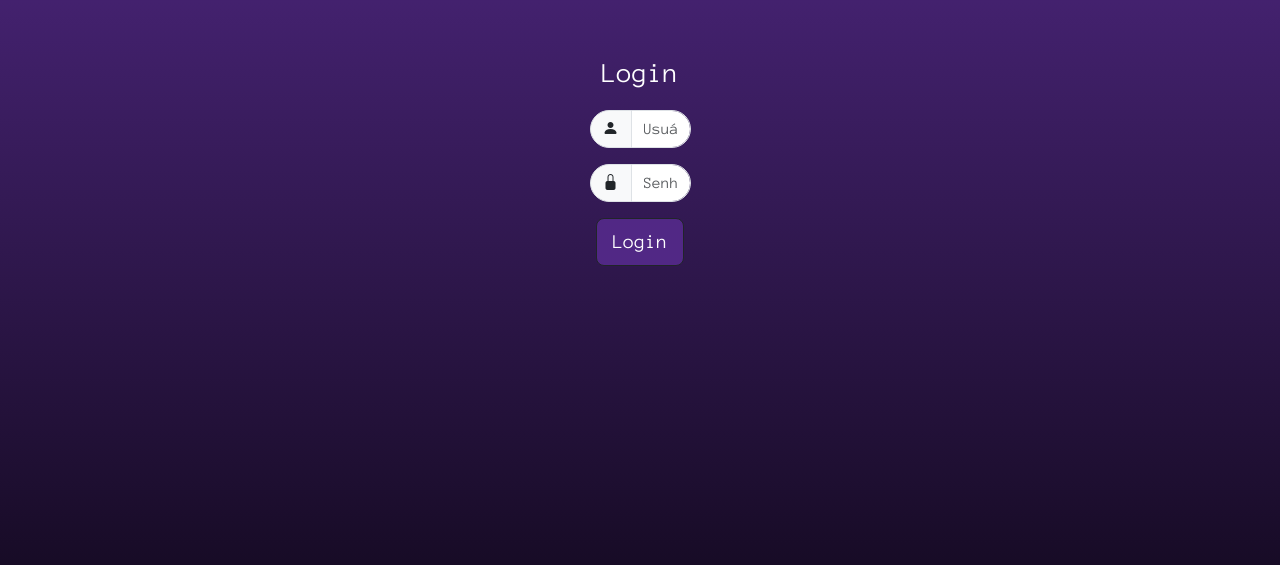
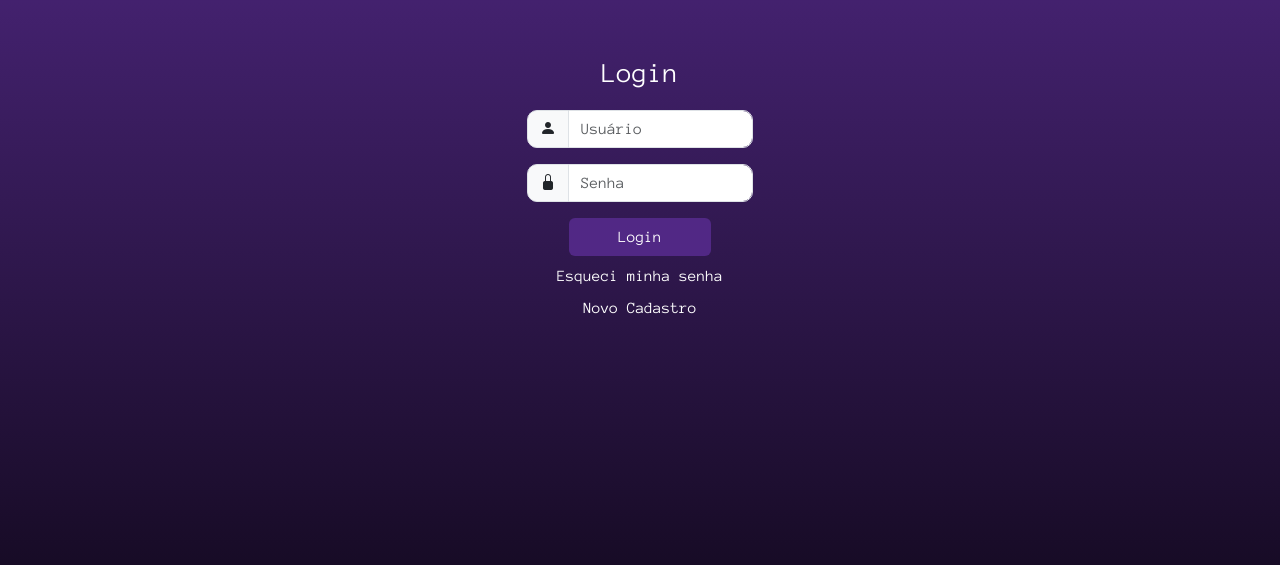
Before and after one commit to allef-rodri/FIAP, a plain HTML site: page FINTECH/index.html in a window 1280 px wide. Shown: the part 179-744 px from the top of the page. Drawn offline with nearby package versions, Linux system fonts and the light colour scheme.

Commit message:
Inserindo campos de cadastro de usuário e esqueci minha senha

```diff
--- a/FINTECH/assets/css/styles.css
+++ b/FINTECH/assets/css/styles.css
@@ -24,15 +24,23 @@ body, html {
 }
 
 #login .input-group-text {
-  border-radius: 20px 0 0 20px;
+  border-radius: 10px 0 0 10px;
 }
 
 #login .login-input {
-  border-radius: 0 20px 20px 0;
+  border-radius: 0 10px 10px 0;
 }
 
-#login input[type="submit"] {
+#login a.btn {
   background-color: #512885;
+}
+
+#login a.link {
+  text-decoration: none;
+}
+
+#login a.link:hover {
+  text-decoration: underline;
 }
 
 /* #login .input-group-prepend i {
--- a/FINTECH/index.html
+++ b/FINTECH/index.html
@@ -18,7 +18,7 @@
         <div class="container text-white">
           <div id="login-row" class="row justify-content-center align-items-center">
             <img class="login-logo" src="./assets/images/Component 4.png" alt="Logo Economuito">
-            <div id="login-column" class="col-md-6">
+            <div id="login-column">
                     <div id="login-box" class="col-md-12">
                         <form id="login-form" class="form" action="" method="post">
                             <h3 class="text-center">Login</h3>
@@ -27,7 +27,7 @@
                                 <div class="input-group-prepend">
                                   <span class="input-group-text" id="basic-addon1"><i class="bi bi-person-fill"></i></span>
                                 </div>
-                                <input type="text" class="form-control login-input" placeholder="Usuário" aria-label="Usuário" aria-describedby="basic-addon1">
+                                <input type="email" class="form-control login-input" placeholder="Usuário" aria-label="Usuário">
                               </div>
                             </div>
                             <div class="form-group">
@@ -35,11 +35,13 @@
                                 <div class="input-group-prepend">
                                   <span class="input-group-text" id="basic-addon1"><i class="bi bi-lock-fill"></i></span>
                                 </div>
-                                <input type="text" class="form-control login-input" placeholder="Senha" aria-label="Senha" aria-describedby="basic-addon1">
+                                <input type="password" class="form-control login-input" placeholder="Senha" aria-label="Senha">
                               </div>
                             </div>
-                            <div class="form-group text-center">
-                                <input type="submit" name="submit" class="btn btn-dark btn-lg login-submitbtn" value="Login">
+                            <div class="d-flex flex-column justify-content-center align-items-center">
+                              <a class="btn px-5 text-white" href="#" role="button">Login</a>
+                              <a class="link mt-2 text-white" href="#">Esqueci minha senha</a>
+                              <a class="link mt-2 text-white" href="#">Novo Cadastro</a>
                             </div>
                         </form>
                     </div>
```
